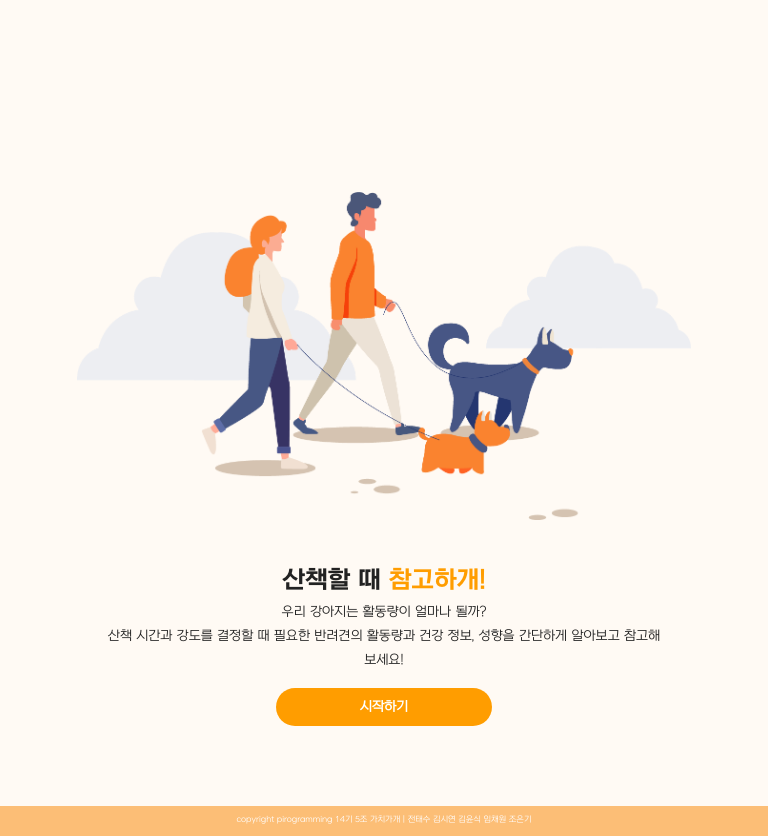
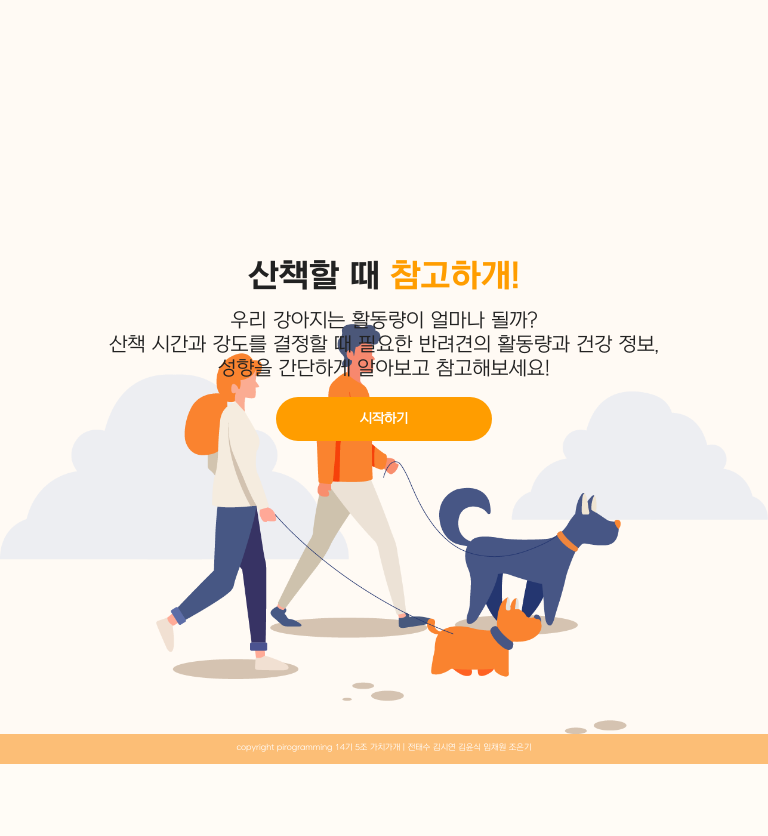
Before and after one commit to ksiyeon27/piro14dogotogether, a Django app: template calculator/templates/calculator/firstpage.html in a window 768 px wide. Shown: the part 75-911 px from the top of the page. After the commit the page ends 839 px from the top, so only its background shows below. Run offline with Django 3.2, Linux system fonts and the light colour scheme; the template is opened without the code that fills it, so the values that code supplies are empty; some libraries are stand-ins or nearby versions.

Commit message:
Auto stash before merge of "develop" and "origin/develop"

```diff
--- a/calculator/static/calculator/firstpage.css
+++ b/calculator/static/calculator/firstpage.css
@@ -1,6 +1,6 @@
 /* common for all screen */
 main {
-    min-height: calc(98vh - 280px);
+    height: calc(98vh - 280px);
 }
 
 .wrap {
@@ -9,7 +9,10 @@ main {
     justify-content: center;
     align-items: center;
     margin-top: 12rem;
-
+    background-image: url("../../static/calculator/dogimage/intro.png");
+    background-repeat: no-repeat;
+    background-position: 30% 80%;
+    background-size: contain;
 }
 
 .left_container {
@@ -63,27 +66,35 @@ main {
 }
 
 @media screen and (min-width:480px) and (max-width:768px) {
+
     .wrap {
-        width:100%;
-        display:flex;
-        flex-direction: column;
-        justify-content: center;
-        align-items: center;
-        margin-top: 12rem;
-    }
-    .header_text {
-        font-size: 1.5rem;
-        font-weight: 600;
-        height: 2rem;
+        margin-top: 0;
+        height: 100%;
+        background-position: 10% 100%;
+        background-size:contain;
     }
 
     .left_container {
-        width:80%;
+        width:0%;
+    }
+
+    .right_container {
+        text-align:center;
+        padding-top:10rem;
+        padding-bottom: 20rem;
+    }
+
+    .header_text {
+        font-size: 2rem;
+        font-weight: 600;
+        height: 2rem;
+        margin-bottom:1rem;
     }
 
     .main_text {
-        font-size: 0.8rem;
-        margin: 0 0 1rem 0;
+        font-size: 1.2rem;
+        margin-bottom: 1rem;
+        margin: 0 auto;
     }
 
     .right_container {
@@ -98,8 +109,10 @@ main {
 
     .right_container > a {
         width:35%;
-        padding: 0.8rem;
+        padding: 1rem;
         font-size:0.8rem;
+        margin: 0 auto;
+        margin-top:1rem;
     }
 }
 
```
